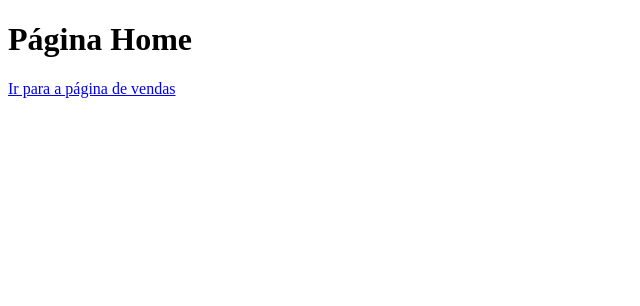
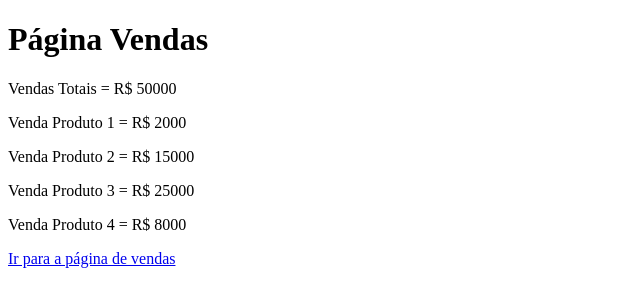
Before and after one commit to JMMelos/ProjetoSite, a plain HTML site: page vendas.html in a window 1280 px wide. Shown: the whole page, without its empty margins (0-640 px from the left). Drawn offline with Linux system fonts and the light colour scheme.

Commit message:
Acrescimo de valor de vendas

```diff
--- a/vendas.html
+++ b/vendas.html
@@ -7,7 +7,12 @@
     <title>Document</title>
 </head>
 <body>
-    <h1> Página Home</h1>
+    <h1> Página Vendas</h1>
+    <p>Vendas Totais = R$ 50000</p>
+    <p>Venda Produto 1 = R$ 2000</p>
+    <p>Venda Produto 2 = R$ 15000</p>
+    <p>Venda Produto 3 = R$ 25000</p>
+    <p>Venda Produto 4 = R$ 8000</p>
     <a href="index.html">Ir para a página de vendas</a>
 </body>
 </html>
```
